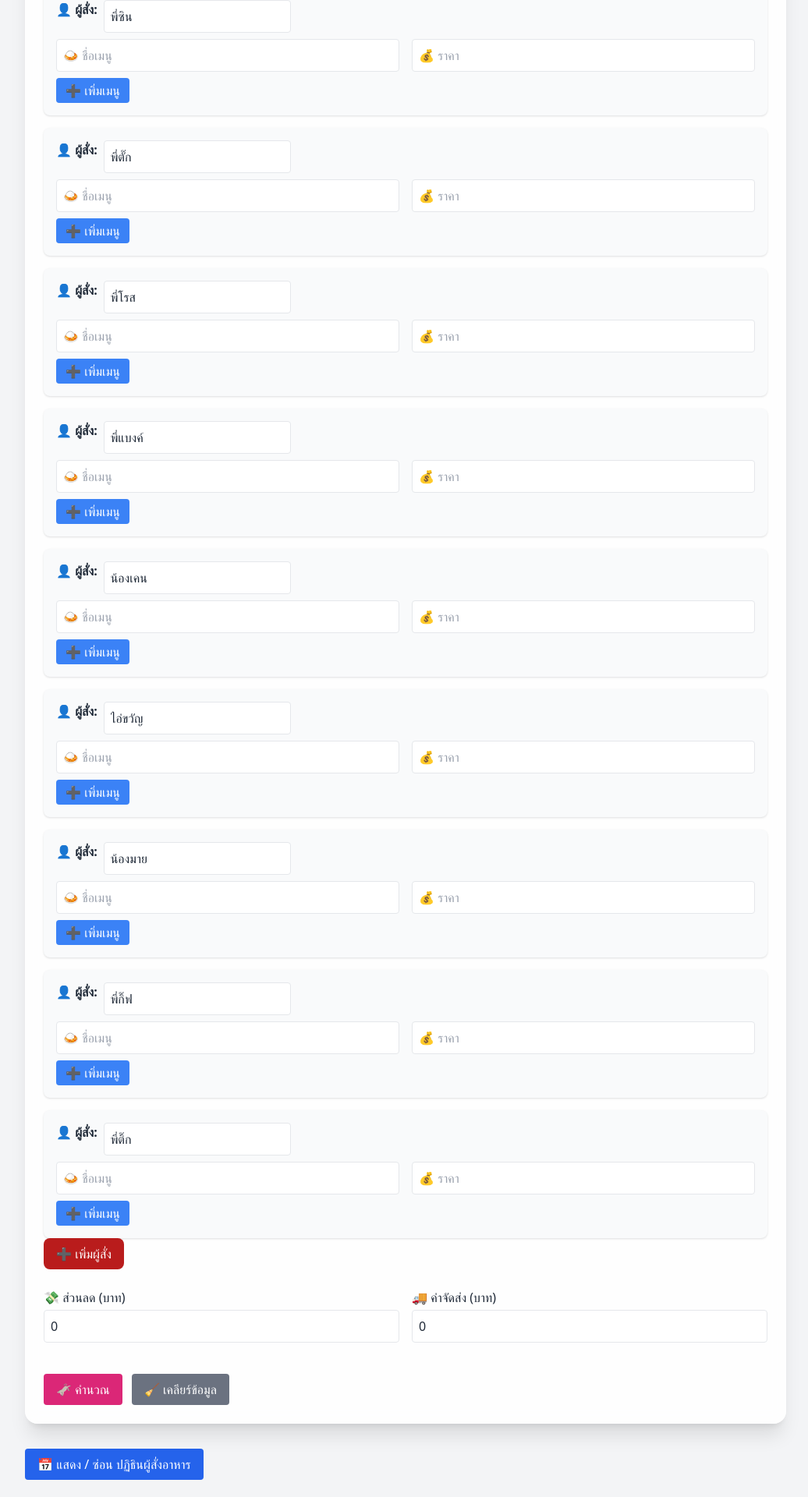
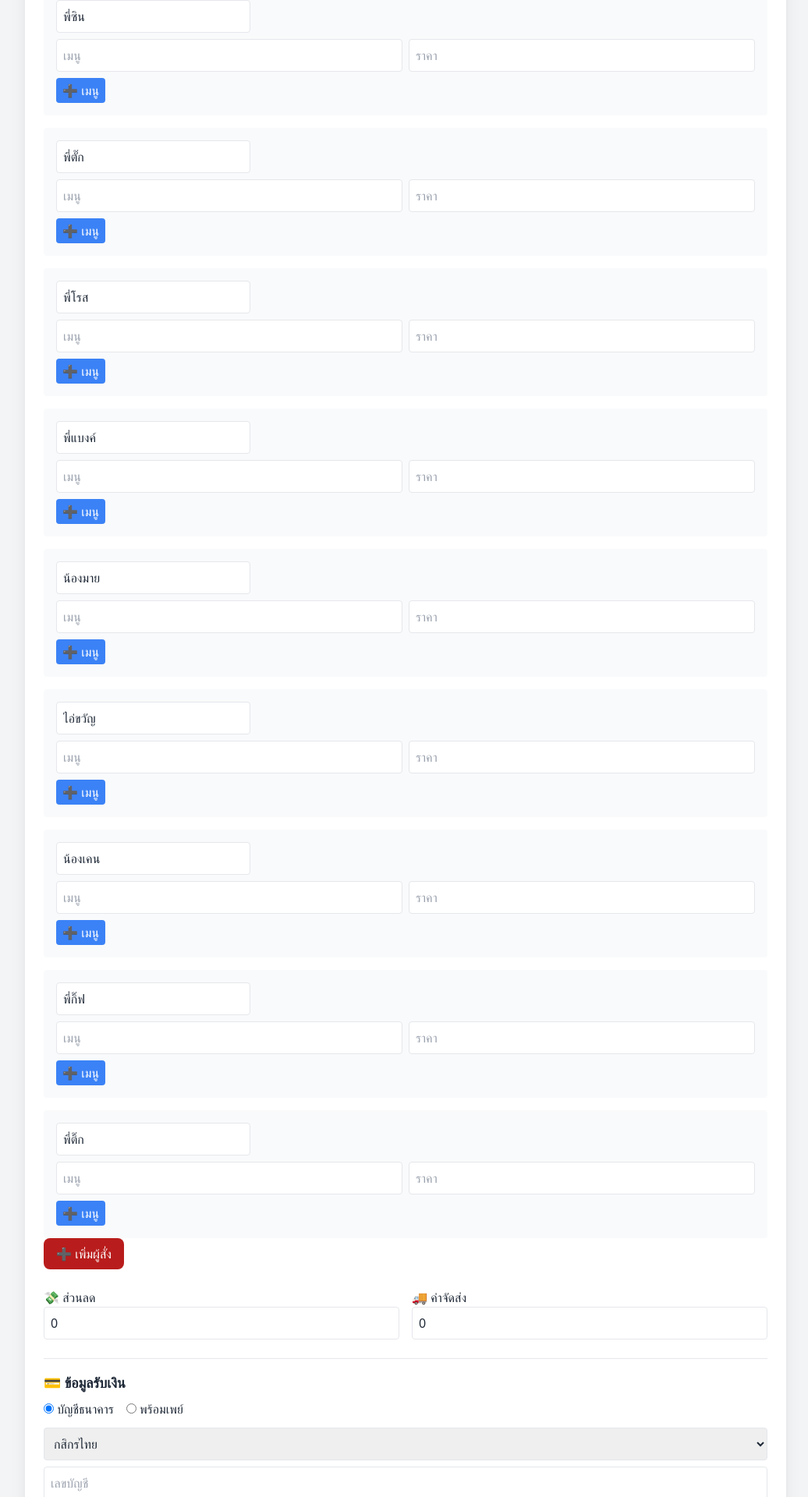
Before and after one commit to FlukeFlukee/Lunch, a Flask app: page / in a window 1280 px wide. Shown: the part 520-2440 px from the top of the page at 78% size, without its empty margins (120-1156 px from the left). Before the commit the page ends 2418 px from the top, so only its background shows below. Run offline with Flask 3, Linux system fonts and the light colour scheme; some libraries are stand-ins or nearby versions.

Commit message:
Update index.html

```diff
--- a/templates/index.html
+++ b/templates/index.html
@@ -15,48 +15,67 @@
 <!-- วันนี้ใครต้องสั่ง -->
 <div id="todayOrderBox" class="mb-6 bg-white rounded-xl shadow p-6 text-center"></div>
 
-  <!-- ฟอร์มคำนวณเงิน -->
-  <form id="mainForm" class="space-y-6 bg-white/90 backdrop-blur shadow-xl p-6 rounded-2xl">
+<!-- ฟอร์ม -->
+<form id="mainForm" class="space-y-6 bg-white shadow-xl p-6 rounded-2xl">
 
+<!-- ผู้สั่ง -->
 <div>
   <h2 class="text-lg font-semibold mb-2">👥 รายชื่อผู้สั่งอาหาร</h2>
   <div id="userBlocks" class="space-y-4"></div>
   <button type="button" onclick="addUserBlock()"
-        class="bg-red-700 text-white px-4 py-2 rounded-lg hover:bg-red-800">
+    class="bg-red-700 text-white px-4 py-2 rounded-lg">
     ➕ เพิ่มผู้สั่ง
   </button>
 </div>
 
+<!-- เงิน -->
 <div class="grid grid-cols-1 sm:grid-cols-2 gap-4">
   <div>
-        <label class="block font-medium">💸 ส่วนลด (บาท)</label>
-        <input type="number" id="discount" class="w-full mt-1 p-2 border rounded" value="0"/>
+    <label class="block font-medium">💸 ส่วนลด</label>
+    <input type="number" id="discount" class="w-full p-2 border rounded" value="0">
   </div>
   <div>
-        <label class="block font-medium">🚚 ค่าจัดส่ง (บาท)</label>
-        <input type="number" id="delivery" class="w-full mt-1 p-2 border rounded" value="0"/>
+    <label class="block font-medium">🚚 ค่าจัดส่ง</label>
+    <input type="number" id="delivery" class="w-full p-2 border rounded" value="0">
   </div>
 </div>
 
-    <div class="pt-4 space-x-2">
-      <button type="submit"
-        class="bg-pink-600 text-white px-4 py-2 rounded hover:bg-pink-700">
-        🫏 คำนวณ
-      </button>
-      <button type="button" onclick="clearData()"
-        class="bg-gray-500 text-white px-4 py-2 rounded hover:bg-gray-600">
-        🧹 เคลียร์ข้อมูล
-      </button>
+<!-- ระบบรับเงิน -->
+<div class="border-t pt-4">
+  <h2 class="text-lg font-semibold mb-2">💳 ข้อมูลรับเงิน</h2>
+
+  <div class="flex gap-4 mb-3">
+    <label><input type="radio" name="payType" value="bank" checked> บัญชีธนาคาร</label>
+    <label><input type="radio" name="payType" value="promptpay"> พร้อมเพย์</label>
   </div>
+
+  <div id="bankBox" class="space-y-2">
+    <select id="bankName" class="w-full p-2 border rounded">
+      <option>กสิกรไทย</option>
+      <option>ไทยพาณิชย์</option>
+      <option>กรุงเทพ</option>
+      <option>กรุงไทย</option>
+      <option>กรุงศรี</option>
+      <option>ออมสิน</option>
+    </select>
+    <input id="bankNumber" class="w-full p-2 border rounded" placeholder="เลขบัญชี">
+  </div>
+
+  <div id="promptBox" class="space-y-2 hidden">
+    <input id="promptNumber" class="w-full p-2 border rounded" placeholder="เลขพร้อมเพย์">
+  </div>
+</div>
+
+<button class="bg-pink-600 text-white px-4 py-2 rounded">🫏 คำนวณ</button>
 </form>
 
-  <!-- สรุปยอด -->
+<!-- Summary -->
 <div id="resultSection" class="mt-8"></div>
 
 <!-- ปฏิธิน -->
 <div class="mt-6">
   <button onclick="toggleCalendar()"
-      class="bg-blue-600 text-white px-4 py-2 rounded hover:bg-blue-700">
+    class="bg-blue-600 text-white px-4 py-2 rounded">
     📅 แสดง / ซ่อน ปฏิธินผู้สั่งอาหาร
   </button>
   <div id="calendarSection" class="mt-4 hidden"></div>
@@ -65,119 +84,35 @@
 </div>
 
 <script>
-/* =========================
-   ข้อมูลพื้นฐาน
-========================= */
-const defaultUsers = [
-  "พี่ฟลุ๊ค","พี่ซิน","พี่ตั๊ก","พี่โรส","พี่แบงค์",
-  "น้องเคน","ไอ่ขวัญ","น้องมาย","พี่กิ๊ฟ","พี่ติ๊ก"
-];
+/* ================== DATA ================== */
+const defaultUsers=["พี่ฟลุ๊ค","พี่ซิน","พี่ตั๊ก","พี่โรส","พี่แบงค์","น้องมาย","ไอ่ขวัญ","น้องเคน","พี่กิ๊ฟ","พี่ติ๊ก"];
+const orderPersons=["น้องมาย","น้องซิน","พี่ฟลุ๊ค","พี่โรส","ไอ่ขวัญ","พี่แบงค์"];
 
-const orderPersons = [
-  "น้องมาย","น้องซิน","พี่ฟลุ๊ค",
-  "พี่โรส","ไอ่ขวัญ","พี่แบงค์"
-];
-
-/* =========================
-   ระบบคำนวณเงิน
-========================= */
-function createMenuRow() {
-  const div = document.createElement("div");
-  div.className = "grid grid-cols-1 sm:grid-cols-2 gap-4";
-  div.innerHTML = `
-    <input type="text" placeholder="🍛 ชื่อเมนู" class="food-name p-2 border rounded" />
-    <input type="number" step="0.01" placeholder="💰 ราคา" class="food-price p-2 border rounded" />
-  `;
-  return div;
+/* ================== USER ORDER ================== */
+function createMenuRow(){
+  const d=document.createElement("div");
+  d.className="grid grid-cols-2 gap-2";
+  d.innerHTML=`<input class="food-name p-2 border rounded" placeholder="เมนู">
+               <input class="food-price p-2 border rounded" type="number" placeholder="ราคา">`;
+  return d;
 }
 
-function addUserBlock(name = "") {
-  const userDiv = document.createElement("div");
-  userDiv.className = "bg-gray-50 p-4 rounded-lg shadow";
-  userDiv.innerHTML = `
-    <div class="mb-2 flex gap-2">
-      <label class="font-semibold">👤 ผู้สั่ง:</label>
-      <input type="text" class="username p-2 border rounded w-60" value="${name}" />
-    </div>
-    <div class="menu-list space-y-2 mb-2"></div>
+function addUserBlock(name=""){
+  const d=document.createElement("div");
+  d.className="bg-gray-50 p-4 rounded";
+  d.innerHTML=`<input class="username p-2 border rounded mb-2" value="${name}">
+               <div class="menu-list"></div>
                <button type="button" onclick="addMenuToUser(this)"
-      class="bg-blue-500 text-white px-3 py-1 rounded">
-      ➕ เพิ่มเมนู
-    </button>
-  `;
-  userBlocks.appendChild(userDiv);
-  userDiv.querySelector(".menu-list").appendChild(createMenuRow());
+               class="bg-blue-500 text-white px-2 py-1 mt-2 rounded">➕ เมนู</button>`;
+  userBlocks.appendChild(d);
+  d.querySelector(".menu-list").appendChild(createMenuRow());
 }
 
-function addMenuToUser(btn) {
-  btn.parentElement.querySelector(".menu-list").appendChild(createMenuRow());
+function addMenuToUser(b){
+  b.parentElement.querySelector(".menu-list").appendChild(createMenuRow());
 }
 
-function clearData() {
-  userBlocks.innerHTML = "";
-  resultSection.innerHTML = "";
-  defaultUsers.forEach(addUserBlock);
-}
-
-/* =========================
-   Submit
-========================= */
-mainForm.addEventListener("submit", e => {
-  e.preventDefault();
-
-  const discount = +document.getElementById("discount").value || 0;
-  const delivery = +document.getElementById("delivery").value || 0;
-
-  const orders = [];
-  document.querySelectorAll("#userBlocks > div").forEach(block => {
-    const user = block.querySelector(".username").value || "ไม่ระบุชื่อ";
-    block.querySelectorAll(".food-price").forEach((p,i) => {
-      const price = +p.value;
-      if (!isNaN(price)) {
-        const name = block.querySelectorAll(".food-name")[i].value || "ไม่ระบุ";
-        orders.push({user, name, price});
-      }
-    });
-  });
-
-  if (!orders.length) return alert("กรุณากรอกอย่างน้อย 1 เมนู");
-
-  const totalFood = orders.reduce((s,o)=>s+o.price,0);
-  const total = totalFood - discount + delivery;
-
-  const map = {};
-  orders.forEach(o=>{
-    map[o.user] ??= {sum:0, list:[]};
-    map[o.user].sum += o.price;
-    map[o.user].list.push(`${o.name} (${o.price.toFixed(2)})`);
-  });
-
-  resultSection.innerHTML = `
-    <div class="bg-white p-6 rounded-xl shadow">
-      <h2 class="text-xl font-bold text-pink-600 mb-4">📊 สรุปค่าใช้จ่าย</h2>
-      <table class="w-full text-sm border text-center">
-        <thead class="bg-pink-100">
-          <tr><th>ชื่อ</th><th>เมนู</th><th>จ่าย</th></tr>
-        </thead>
-        <tbody>
-          ${Object.entries(map).map(([n,v])=>`
-            <tr class="border-t">
-              <td>${n}</td>
-              <td class="text-left">${v.list.join("<br>")}</td>
-              <td class="font-bold text-pink-700">
-                ${(v.sum/totalFood*total).toFixed(2)}
-              </td>
-            </tr>`).join("")}
-        </tbody>
-      </table>
-      <p class="text-right mt-4 font-bold">🫏 รวม ${total.toFixed(2)} บาท</p>
-    </div>
-  `;
-});
-
-/* =========================
-   ระบบผู้สั่งอาหาร (จ.-ศ.)
-========================= */
+/* ================== CALENDAR ================== */
 function shuffle(arr){
   const a=[...arr];
   for(let i=a.length-1;i>0;i--){
@@ -190,61 +125,53 @@ function shuffle(arr){
 function generateCalendar(start,end){
   const cal={}, people=shuffle(orderPersons);
   let idx=0;
-
   for(let d=new Date(start); d<=end; d.setDate(d.getDate()+1)){
-    const day=d.getDay();
-    if(day===0 || day===6) continue; // ข้าม ส-อา
-
+    if(d.getDay()==0||d.getDay()==6) continue;
     if(idx>=people.length){
       idx=0;
       people.splice(0,people.length,...shuffle(orderPersons));
     }
-
-    cal[d.toISOString().split("T")[0]] = people[idx++];
+    cal[d.toISOString().split("T")[0]]=people[idx++];
   }
   return cal;
 }
 
-const calendarData = generateCalendar(
+const calendarData=generateCalendar(
   new Date("2026-01-01"),
   new Date("2030-12-31")
 );
 
-/* วันนี้ใครต้องสั่ง */
 (function showToday(){
-  const today = new Date();
-  const key = today.toISOString().split("T")[0];
-  const who = calendarData[key] || "วันนี้ไม่ต้องสั่ง (เสาร์/อาทิตย์)";
-  todayOrderBox.innerHTML = `
+  const d=new Date();
+  const k=d.toISOString().split("T")[0];
+  todayOrderBox.innerHTML=`
     <h2 class="text-2xl font-bold text-green-600">🍱 วันนี้ผู้สั่งอาหาร</h2>
-    <p class="text-3xl mt-4 font-bold">${who}</p>
-    <p class="mt-2 text-gray-500">${key}</p>
-  `;
+    <p class="text-3xl mt-4 font-bold">
+      ${calendarData[k]||"วันนี้ไม่ต้องสั่ง"}
+    </p>
+    <p class="mt-2 text-gray-500">${k}</p>`;
 })();
 
-/* ปฏิธิน */
 function toggleCalendar(){
   calendarSection.classList.toggle("hidden");
   if(calendarSection.innerHTML) return;
-
-  calendarSection.innerHTML = `
-    <div class="bg-white p-6 rounded-xl shadow">
-      <h2 class="text-xl font-bold text-blue-600 mb-4">📅 ปฏิธินผู้สั่งอาหาร (จ.-ศ.)</h2>
-      <div class="max-h-[500px] overflow-y-auto">
-        <table class="w-full text-sm border">
-          ${Object.entries(calendarData).map(([d,p])=>`
-            <tr class="border-t">
-              <td class="p-2">${d}</td>
-              <td class="p-2 font-semibold text-blue-700">${p}</td>
-            </tr>`).join("")}
-        </table>
-      </div>
-    </div>
-  `;
+  calendarSection.innerHTML=`
+    <div class="bg-white p-4 rounded shadow max-h-[500px] overflow-y-auto">
+      ${Object.entries(calendarData).map(([d,p])=>
+        `<div class="border-b p-2">${d} : <b>${p}</b></div>`
+      ).join("")}
+    </div>`;
 }
 
-/* เริ่มต้น */
-clearData();
+/* ================== PAY TYPE ================== */
+document.querySelectorAll("input[name=payType]").forEach(r=>{
+  r.onchange=()=>{
+    bankBox.classList.toggle("hidden",r.value!=="bank");
+    promptBox.classList.toggle("hidden",r.value!=="promptpay");
+  };
+});
+
+defaultUsers.forEach(addUserBlock);
 </script>
 </body>
 </html>
```
Lines whose indentation alone changed are shown as unchanged.
